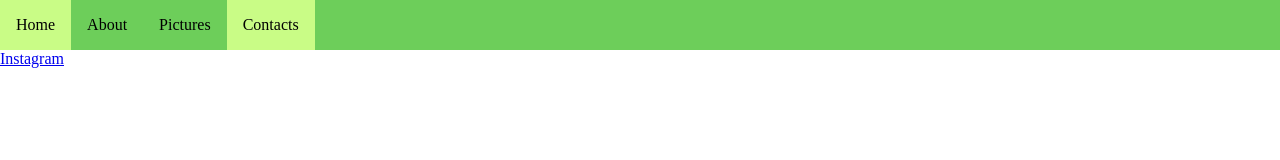
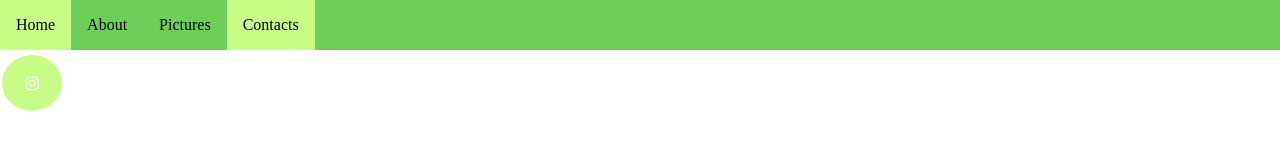
Before and after one commit to karlinataurina/Puksis, a plain HTML site: page contacts.html in a window 1280 px wide. Drawn offline with Linux system fonts and the light colour scheme.

Commit message:
14.07.2021.

```diff
--- a/contacts.html
+++ b/contacts.html
@@ -1,6 +1,9 @@
 <!DOCTYPE html>
 <html>
-    <head><link rel="stylesheet" href="style.css"></head>
+    <head>
+        <link rel="stylesheet" href="style.css">
+        <link rel="stylesheet" href="https://cdnjs.cloudflare.com/ajax/libs/font-awesome/4.7.0/css/font-awesome.min.css">
+    </head>
     <body>
         <nav>
             <ul id="mainMenu">
@@ -10,6 +13,6 @@
                 <li><a class="active" href="contacts.html">Contacts</a></li>
             </ul>
         </nav>
-        <a href="https://www.instagram.com/puksis_the_cat/">Instagram</a>
+        <a href="https://www.instagram.com/puksis_the_cat/" class="fa fa-instagram"></a>
     </body>
 </html>
--- a/style.css
+++ b/style.css
@@ -48,3 +48,22 @@
     .Hello {
         text-align: center;
     }
+
+    .fa {
+        padding: 20px;
+        font-size: 30px;
+        width: 20px;
+        text-align: center;
+        text-decoration: none;
+        margin: 5px 2px;
+        border-radius: 50%;
+      }
+
+      .fa:hover {
+          opacity: 0.7;
+      }
+
+      .fa-instagram {
+        background: #c9fc86;
+        color: white;
+      }
```
